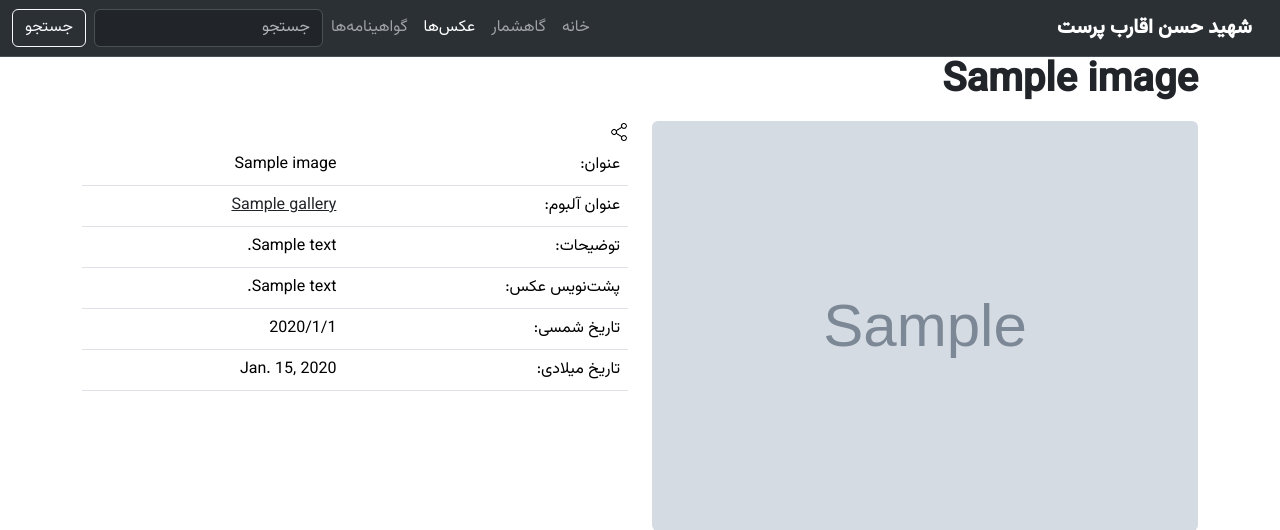
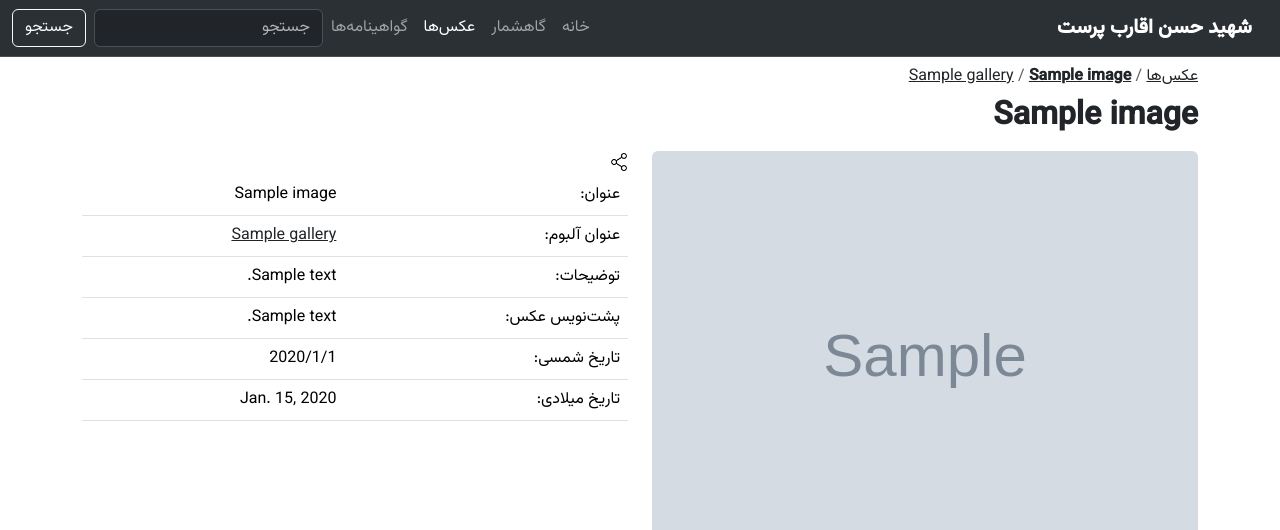
Before and after one commit to Rahimz/hassan_web, a Django app: page /galleries/image/1/ in a window 1280 px wide. Shown: the top 530 px of the page. Run offline with Django 5.2, Linux system fonts and the light colour scheme; tables that the repository leaves empty hold one stand-in row (values such as "Sample post"); grey boxes marked "Sample" are stand-in pictures; parts of the project's set-up code (start-up, migrations or seed data) failed here and were passed over; some libraries are stand-ins or nearby versions.

Commit message:
refactor gallery list and nav

```diff
--- a/multimedias/admin.py
+++ b/multimedias/admin.py
@@ -35,6 +35,7 @@ class ImageAdmin(admin.ModelAdmin):
     list_display = ['id', 'title', 'gallery', 'rank', 'active', 'short_uuid', 'file_size_mb']
     list_filter = ['gallery']
     search_fields = ['id', 'uuid', 'short_uuid', 'title', 'description']
+    list_editable =['rank']
     def file_size_mb(self, obj):
         if obj.file:
             size_bytes = obj.file.size
--- a/templates/galleries/image_details.html
+++ b/templates/galleries/image_details.html
@@ -5,8 +5,17 @@
 {% endblock title %}
 
 {% block content %}
+<div class="my-2 text-muted">
+    {% if navSection == 'certificates' %}
+    <a href="{% url 'generals:certificates' %}">گواهینامه‌ها</a>
+    {% else %}
+    <a href="{% url 'galleries:galleries' %}">عکس‌ها</a>
+    {% endif %}
+     / <a href="{% url 'galleries:gallery_details' image.gallery.id %}" >{{ image.gallery }}</a>
+     / <a href="{% url 'galleries:gallery_details' image.gallery.id %}" class="fw-bold">{{ image }}</a>
+</div>
 <div class="row">
-    <h1>{{ image.title }}</h1>
+    <h2>{{ image.title }}</h2>
 </div>
 <div class="row my-2">
     <div class="col-md-6">
```
Also changed, not shown: templates/galleries/gallery.html (+12 -2 lines).
